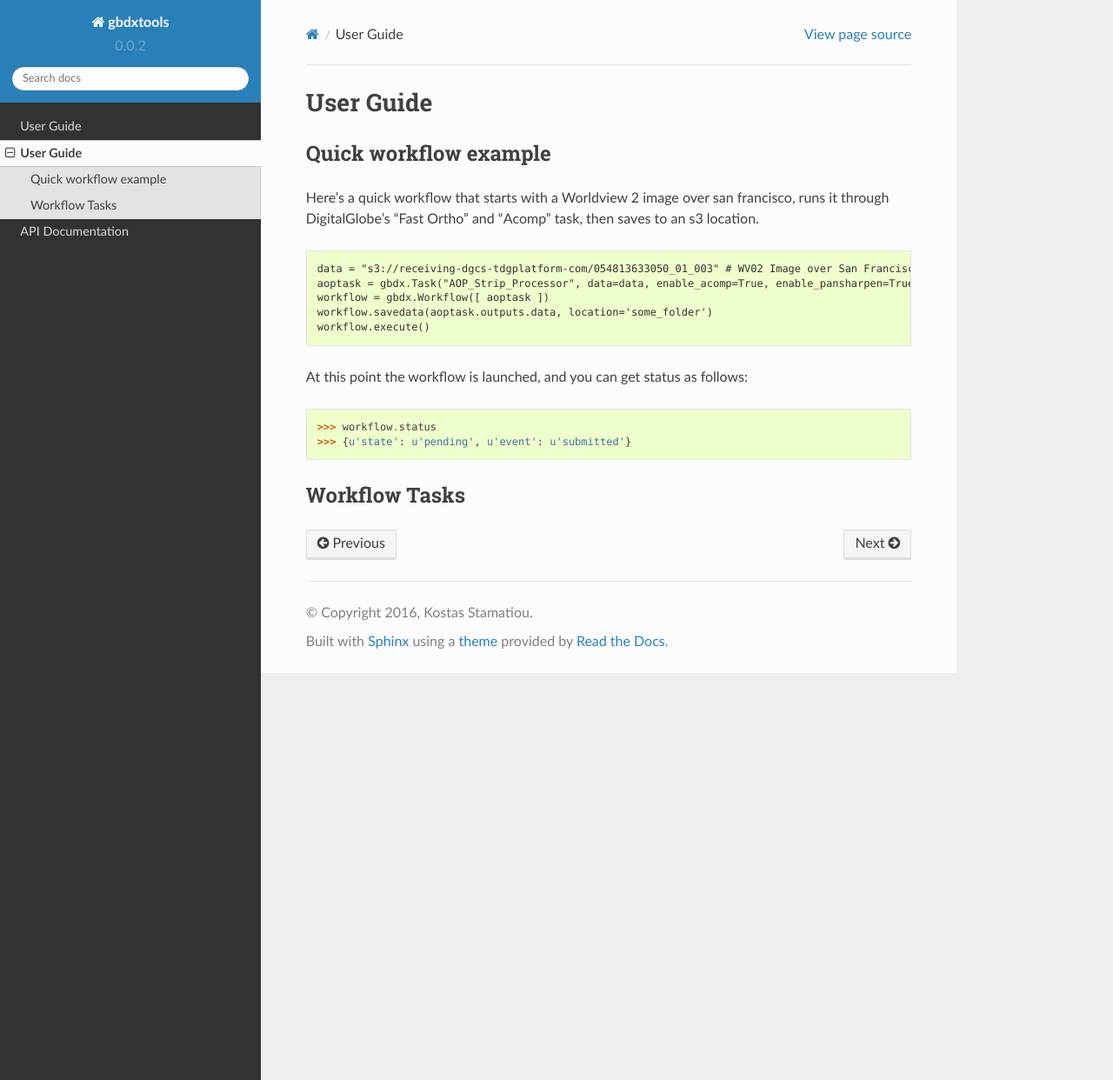
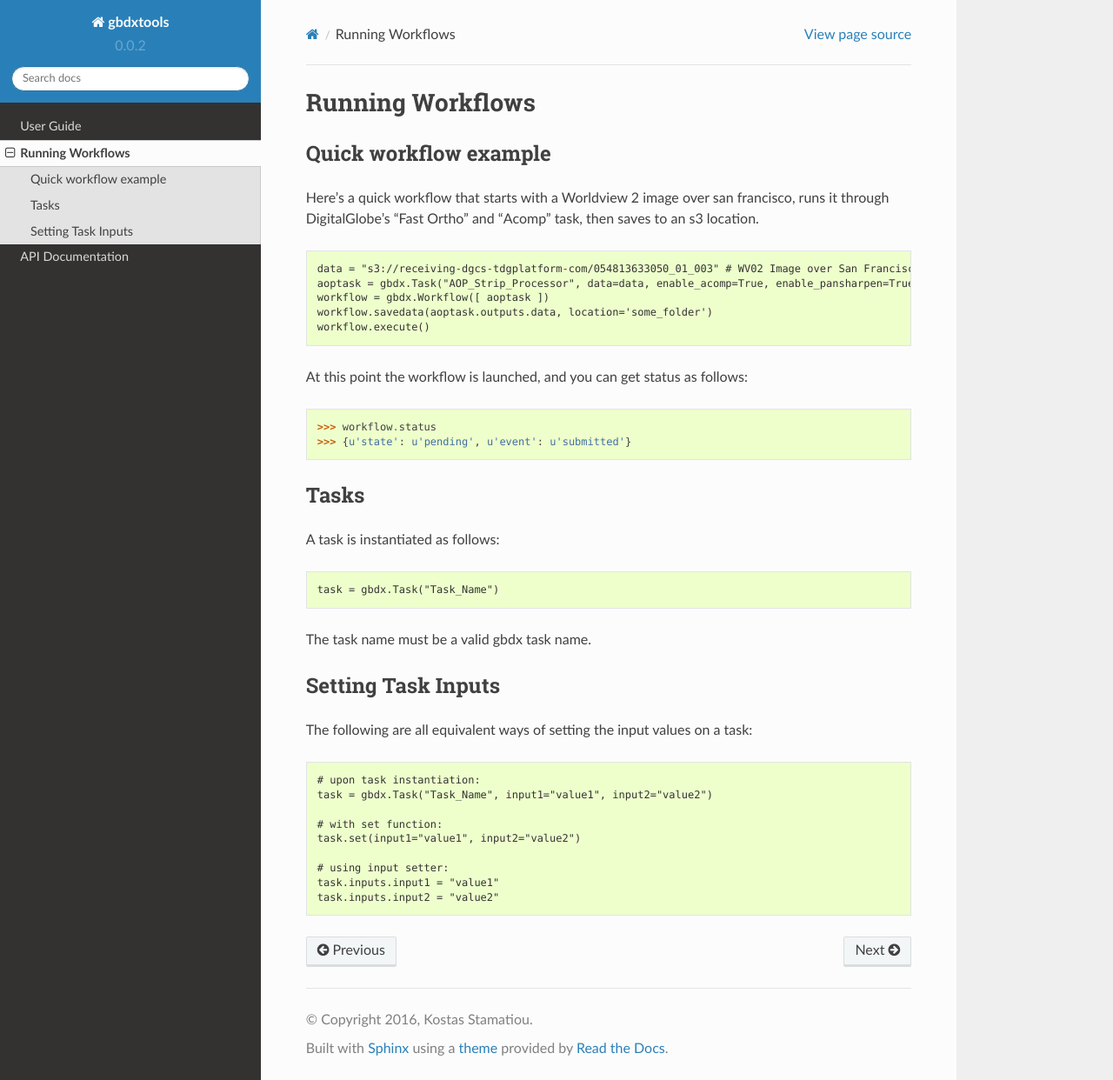
Before and after one commit to DigitalGlobe/gbdxtools, a Sphinx documentation site: the page built from docs/running_workflows.rst, in a window 1280 px wide and 1242 px high. Shown: the whole window at 87% size. Built offline with Sphinx 7.4.7 and the Read the Docs theme 2.0.0, drawn with Linux system fonts in a browser that asks for light colours.

Commit message:
update more docs

```diff
--- a/docs/running_workflows.rst
+++ b/docs/running_workflows.rst
@@ -1,4 +1,4 @@
-User Guide
+Running Workflows
 ==========
 
 Quick workflow example
@@ -22,5 +22,31 @@ At this point the workflow is launched, and you can get status as follows:
    >>> workflow.status
    >>> {u'state': u'pending', u'event': u'submitted'}
 
-Workflow Tasks
+Tasks
 -----------------------
+
+A task is instantiated as follows:
+
+.. code-block:: pycon
+
+    task = gbdx.Task("Task_Name")
+
+The task name must be a valid gbdx task name.
+
+
+Setting Task Inputs
+-----------------------
+
+The following are all equivalent ways of setting the input values on a task:
+
+.. code-block:: pycon
+
+    # upon task instantiation:
+    task = gbdx.Task("Task_Name", input1="value1", input2="value2")
+
+    # with set function:
+    task.set(input1="value1", input2="value2")
+
+    # using input setter:
+    task.inputs.input1 = "value1"
+    task.inputs.input2 = "value2"
```
Also changed, not shown: 1 other file.
